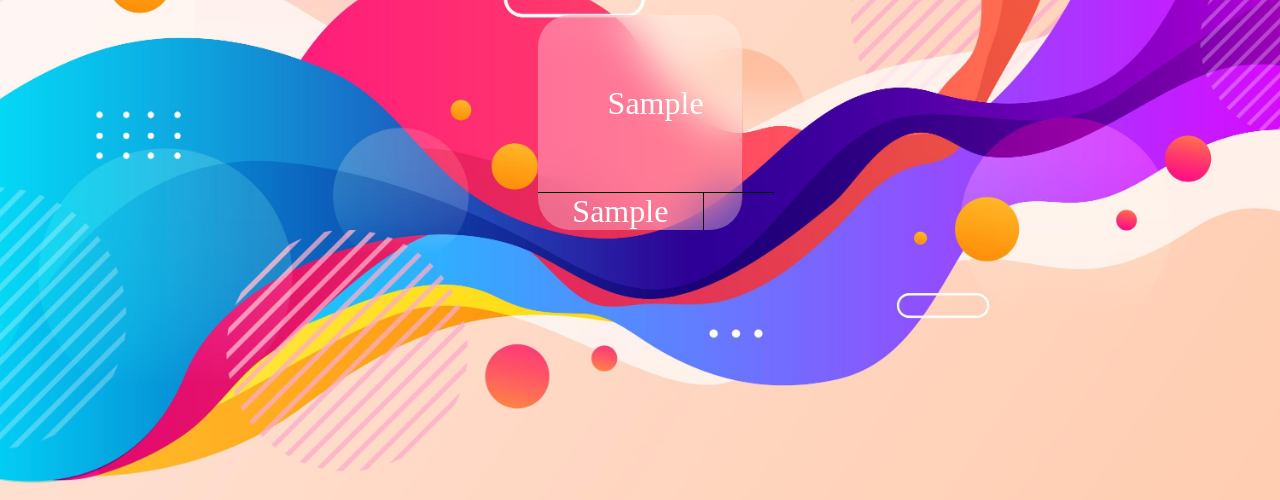
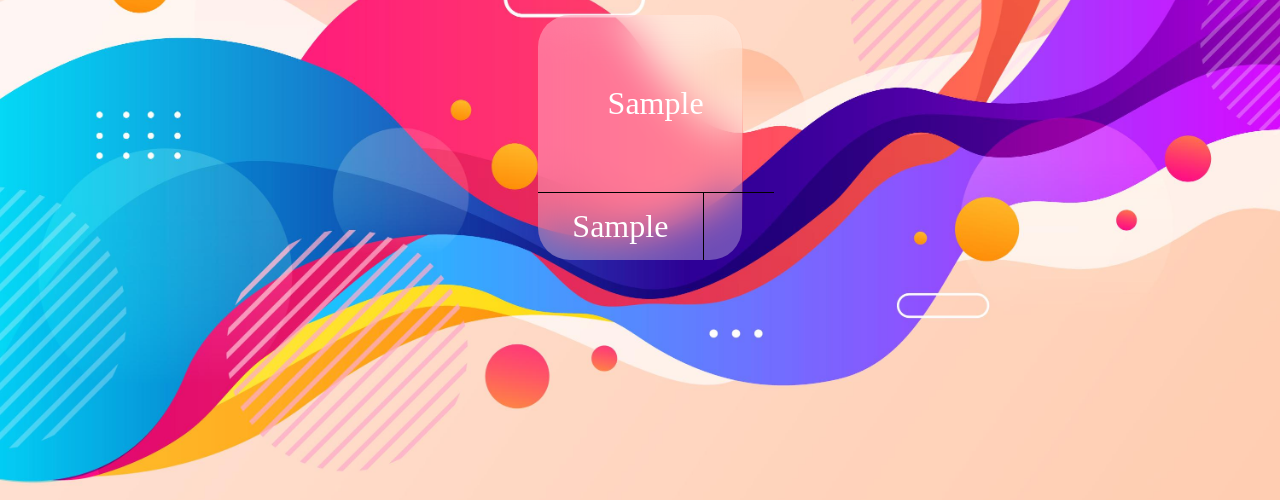
Before and after one commit to Nielioo/Covid19-Website-AlmondTofuTeam, a PHP site: page /bloodtype.php in a window 1280 px wide. Shown: the part 286-786 px from the top of the page. Run offline with PHP 8.4, Linux system fonts and the light colour scheme; tables that the repository leaves empty or names only in its code hold one stand-in row (values such as "Sample post"); data that the repository does not hold is empty; some web fonts are replaced.

Commit message:
Update bloodtype.css

```diff
--- a/bloodtype.css
+++ b/bloodtype.css
@@ -70,7 +70,7 @@ a {
 
 .half {
   flex: 1 1 auto;
-  /* padding: 15px; */
+  padding: 15px 0;
   border-right: 1px solid black;
   transition: all 0.3s;
 }
```
